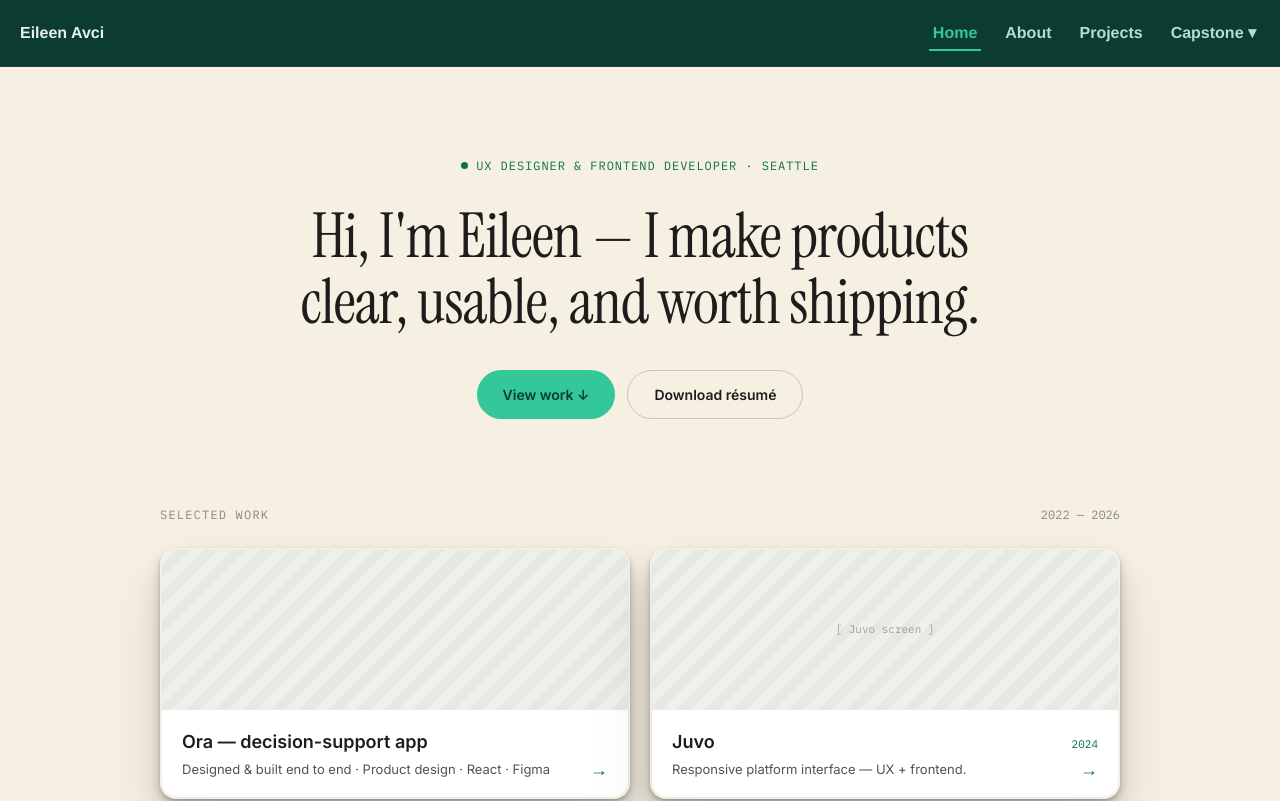
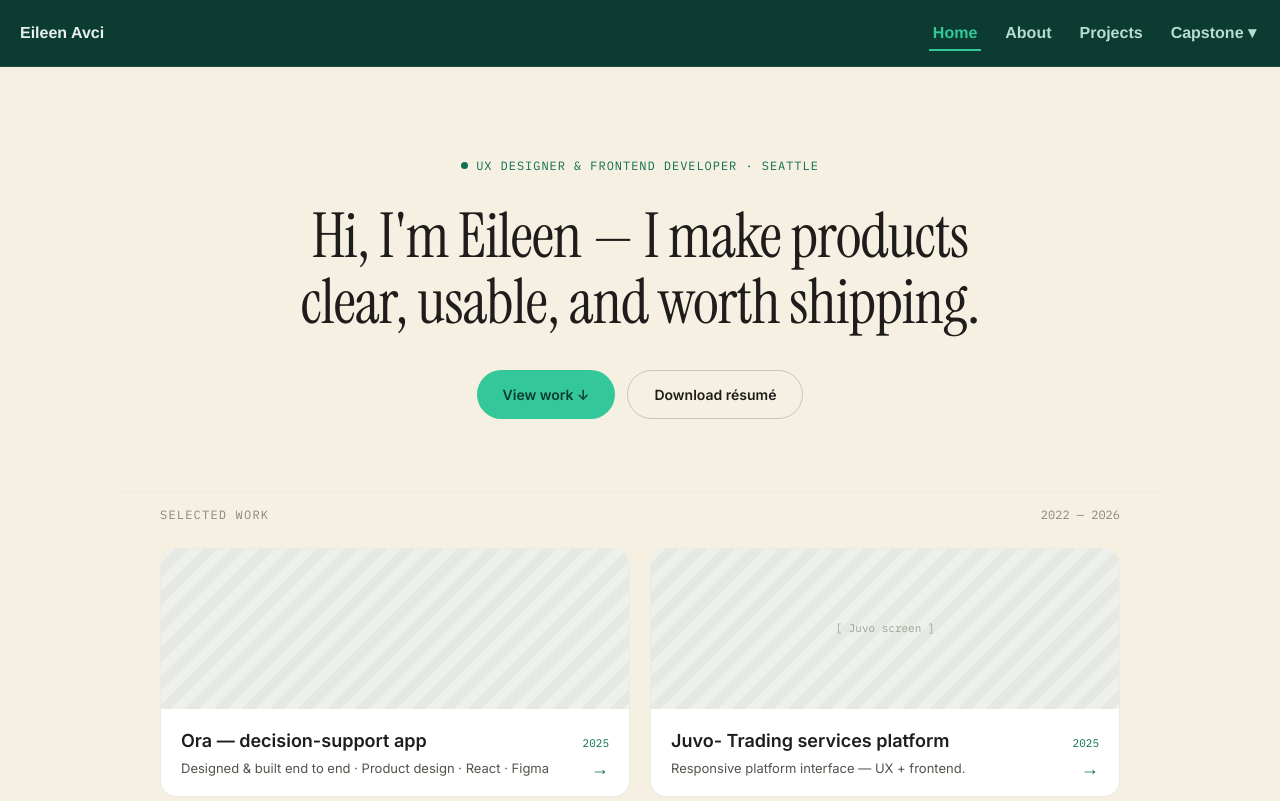
Before and after one commit to eileenAv/EileenPortfolio, a React (Create React App) app: page /#/ in a window 1280 px wide. Shown: the top 801 px of the page. Built offline with nearby package versions, Linux system fonts and the light colour scheme.

Commit message:
changes made

```diff
--- a/src/pages/PortfolioCream.css
+++ b/src/pages/PortfolioCream.css
@@ -191,6 +191,20 @@
 
 /* Cards */
 
+.project-card-wrapper {
+  transition: transform 0.3s ease, box-shadow 0.3s ease;
+  border-radius: 16px;
+  text-decoration: none;
+  color: inherit;
+}
+
+.project-card-wrapper:hover {
+  transform: translateY(-8px);
+  box-shadow:
+    0 12px 28px rgba(0, 0, 0, 0.12),
+    0 6px 12px rgba(0, 0, 0, 0.08);
+}
+
 .project-card {
   position: relative;
   overflow: hidden;
@@ -203,36 +217,6 @@
   grid-column: 1 / -1;
 }
 
-.card-shine {
-  position: absolute;
-  top: 0;
-  left: 0;
-  width: 55%;
-  height: 100%;
-  background: linear-gradient(
-    100deg,
-    transparent,
-    rgba(255, 255, 255, 0.5),
-    transparent
-  );
-  transform: translateX(-160%) skewX(-18deg);
-  pointer-events: none;
-  z-index: 4;
-}
-
-.project-card:hover .card-shine {
-  animation: cardShine 0.85s ease-out;
-}
-
-@keyframes cardShine {
-  0% {
-    transform: translateX(-160%) skewX(-18deg);
-  }
-
-  100% {
-    transform: translateX(260%) skewX(-18deg);
-  }
-}
 
 .project-image-large {
   height: 300px;
--- a/src/pages/home.js
+++ b/src/pages/home.js
@@ -1,36 +1,26 @@
 import React, { useRef } from "react";
 import headshotImage from "../assets/headshot2.2.jpg";
 import oraImage from "../assets/Ora/mainpage.png";
-import BorderGlow from "../components/BorderGlow";
 import "./PortfolioCream.css";
-
-// Rainbow color sets — each project gets a different palette
-const RAINBOW_PALETTES = [
-  ['#c084fc', '#f472b6', '#818cf8'],  // purple-pink-indigo
-  ['#34d399', '#38bdf8', '#a78bfa'],  // green-cyan-purple
-  ['#fbbf24', '#f97316', '#ef4444'],  // amber-orange-red
-  ['#60a5fa', '#34d399', '#f472b6'],  // blue-green-pink
-  ['#e879f9', '#38bdf8', '#4ade80'],  // fuchsia-cyan-green
-];
 
 const projects = [
   {
     title: "Ora — decision-support app",
-    year: null,
+    year: "2025",
     description: "Designed & built end to end · Product design · React · Figma",
     image: oraImage,
     tags: ["UX Research", "UI Design", "Frontend"],
     link: "/projects/ora",
   },
   {
-    title: "Juvo",
-    year: "2024",
+    title: "Juvo- Trading services platform",
+    year: "2025",
     description: "Responsive platform interface — UX + frontend.",
     placeholder: "[ Juvo screen ]",
     link: "/projects/juvo",
   },
   {
-    title: "Athena",
+    title: "Athena-AI-powered student tool",
     year: "2025",
     description: "AI-powered study tool — UX + frontend.",
     placeholder: "[ Athena screen ]",
@@ -38,30 +28,27 @@ const projects = [
   },
   {
     title: "UW Bothell redesign",
-    year: "2024",
+    year: "2025",
     description: "Self-initiated IA + UI overhaul.",
     placeholder: "[ UW redesign ]",
     link: "/projects/uw-redesign",
   },
   {
     title: "LETI Internship",
-    year: "2023",
+    year: "2025",
     description: "Nonprofit website redesign.",
     placeholder: "[ LETI screen ]",
     link: "/projects/leti",
   },
 ];
 
-function ProjectCard({ project, paletteIndex }) {
+function ProjectCard({ project }) {
   const navigate = (link) => {
     window.location.hash = link;
   };
 
-  const colors = RAINBOW_PALETTES[paletteIndex % RAINBOW_PALETTES.length];
-
-  const cardContent = project.large ? (
+  const card = project.large ? (
     <article className="project-card project-card-large">
-      <span className="card-shine" />
       <div className="project-image project-image-large">
         <img src={project.image} alt={project.title} />
       </div>
@@ -80,7 +67,6 @@ function ProjectCard({ project, paletteIndex }) {
     </article>
   ) : (
     <article className="project-card">
-      <span className="card-shine" />
       <div className="project-placeholder">
         <span>{project.placeholder}</span>
       </div>
@@ -97,30 +83,19 @@ function ProjectCard({ project, paletteIndex }) {
     </article>
   );
 
-  const glowWrapped = (
-    <BorderGlow
-      colors={colors}
-      glowColor="300 80 75"
-      glowIntensity={1.4}
-      edgeSensitivity={20}
-      glowRadius={50}
-      coneSpread={30}
-      backgroundColor="transparent"
-      borderRadius={16}
-      fillOpacity={0.4}
-    >
-      {cardContent}
-    </BorderGlow>
-  );
-
   return project.link ? (
     <div
-      style={{ textDecoration: "none", color: "inherit", cursor: "pointer" }}
+      className="project-card-wrapper"
+      style={{ cursor: "pointer" }}
       onClick={() => navigate(project.link)}
     >
-      {glowWrapped}
+      {card}
     </div>
-  ) : glowWrapped;
+  ) : (
+    <div className="project-card-wrapper">
+      {card}
+    </div>
+  );
 }
 
 function Home() {
@@ -157,8 +132,8 @@ function Home() {
           </div>
 
           <div className="project-grid">
-            {projects.map((project, i) => (
-              <ProjectCard key={project.title} project={project} paletteIndex={i} />
+            {projects.map((project) => (
+              <ProjectCard key={project.title} project={project} />
             ))}
           </div>
         </section>
```
